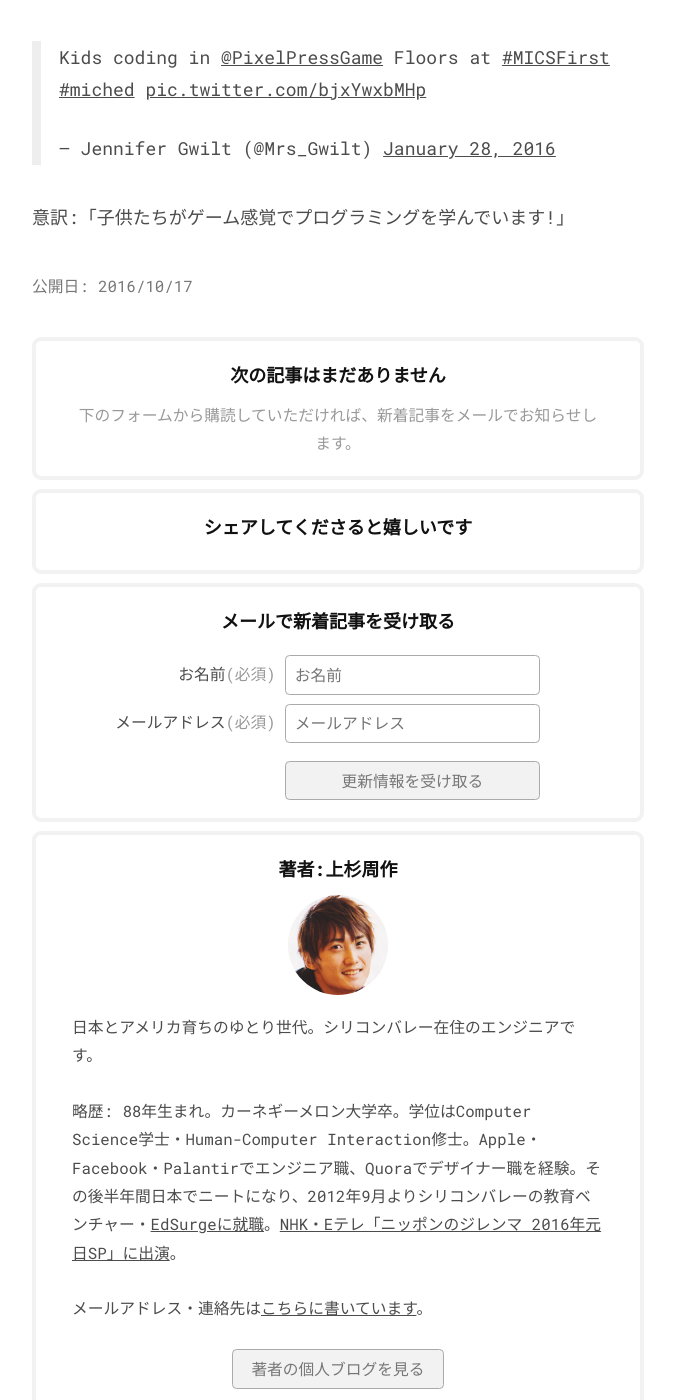
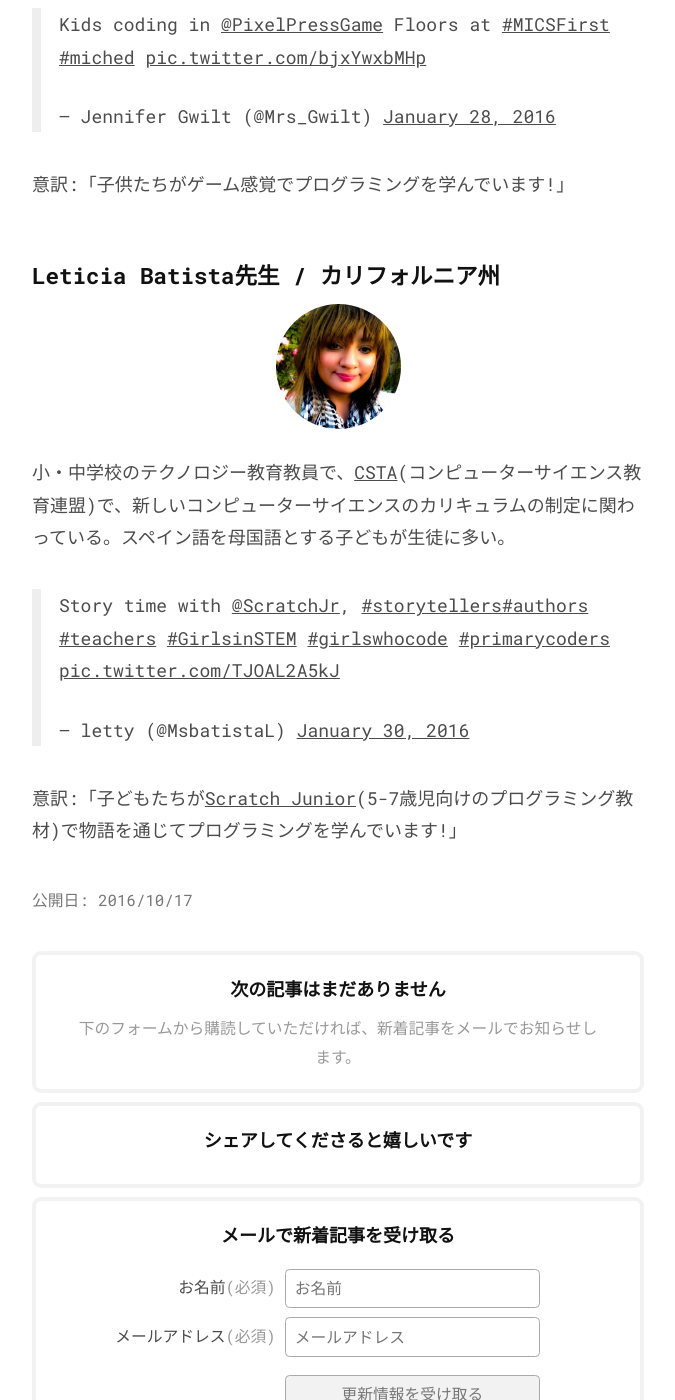
Before and after one commit to chibicode/senseicode, a Jekyll site: the page built from _posts/2016-10-15-100-programming-teachers.md, in a window 1280 px wide and 1400 px high, scrolled down 18383 px. Shown: the whole window, without its empty margins (302-977 px from the left). Built offline with Jekyll 4.4.1, drawn with Linux system fonts in a browser that asks for light colours; comment, search, counter and statistics services are not loaded; some of the changed text lies outside the part shown.

Commit message:
Add Leticia

```diff
--- a/_posts/2016-10-15-100-programming-teachers.md
+++ b/_posts/2016-10-15-100-programming-teachers.md
@@ -289,10 +289,10 @@
 
 午前中は幼稚園児から中学生相手のテクノロジー教員、午後は2年生に算数、理科、宗教学を教えているミシガン州の教員。
 
-<blockquote class="twitter-tweet" data-lang="en"><p lang="en" dir="ltr">And there is this 4th grader who is teaching me about <a href="https://twitter.com/scratch">@scratch</a> ! Love how Scratch allows for diverse learners. <a href="https://t.co/yIePEuPyx7">pic.twitter.com/yIePEuPyx7</a></p>&mdash; Patti Harju (@Scout7) <a href="https://twitter.com/Scout7/status/684740261977534465">January 6, 2016</a></blockquote>
+<blockquote class="twitter-tweet" data-lang="en"><p lang="en" dir="ltr">4th graders creating Race Games using <a href="https://twitter.com/scratch">@scratch</a> ! <a href="https://t.co/HJmO20OOs7">pic.twitter.com/HJmO20OOs7</a></p>&mdash; Patti Harju (@Scout7) <a href="https://twitter.com/Scout7/status/684732319236673536">January 6, 2016</a></blockquote>
 <script async src="//platform.twitter.com/widgets.js" charset="utf-8"></script>
 
-意訳:「4年生の男の子が私に[Scratch](https://scratch.mit.edu/)(子ども向けのプログラミング言語)を教えてくれています!」
+意訳:「4年生の子たちが[Scratch](https://scratch.mit.edu/)(子ども向けのプログラミング言語)でレースゲームを作っています!」
 
 ## X. Alison Anderson先生 / オレゴン州
 
@@ -319,3 +319,16 @@
 <script async src="//platform.twitter.com/widgets.js" charset="utf-8"></script>
 
 意訳:「子供たちがゲーム感覚でプログラミングを学んでいます!」
+
+## Leticia Batista先生 / カリフォルニア州
+
+<p style="text-align: center;">
+  <img src="/images/7/teachers/leticia.jpg" width="125" style="border-radius: 100%; margin-top: 0; margin-bottom: 0;" />
+</p>
+
+小・中学校のテクノロジー教育教員で、[CSTA](https://www.csteachers.org/)(コンピューターサイエンス教育連盟)で、新しいコンピューターサイエンスのカリキュラムの制定に関わっている。スペイン語を母国語とする子どもが生徒に多い。
+
+<blockquote class="twitter-tweet" data-lang="en"><p lang="en" dir="ltr">Story time with <a href="https://twitter.com/ScratchJr">@ScratchJr</a>, <a href="https://twitter.com/hashtag/storytellers?src=hash">#storytellers</a><a href="https://twitter.com/hashtag/authors?src=hash">#authors</a> <a href="https://twitter.com/hashtag/teachers?src=hash">#teachers</a> <a href="https://twitter.com/hashtag/GirlsinSTEM?src=hash">#GirlsinSTEM</a> <a href="https://twitter.com/hashtag/girlswhocode?src=hash">#girlswhocode</a> <a href="https://twitter.com/hashtag/primarycoders?src=hash">#primarycoders</a> <a href="https://t.co/TJOAL2A5kJ">pic.twitter.com/TJOAL2A5kJ</a></p>&mdash; letty (@MsbatistaL) <a href="https://twitter.com/MsbatistaL/status/693261177904705536">January 30, 2016</a></blockquote>
+<script async src="//platform.twitter.com/widgets.js" charset="utf-8"></script>
+
+意訳:「子どもたちが[Scratch Junior](https://www.scratchjr.org/)(5-7歳児向けのプログラミング教材)で物語を通じてプログラミングを学んでいます!」
```
Also changed, not shown: images/7/teachers/leticia.jpg (added).
